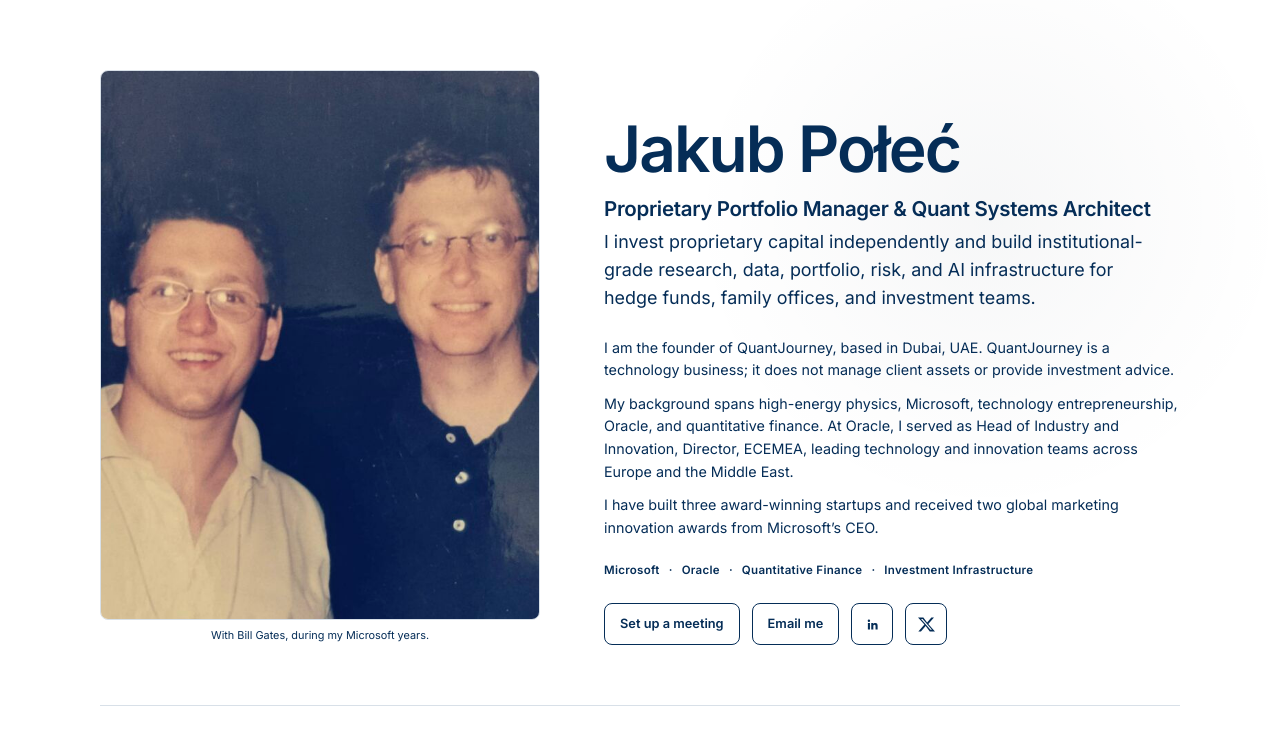
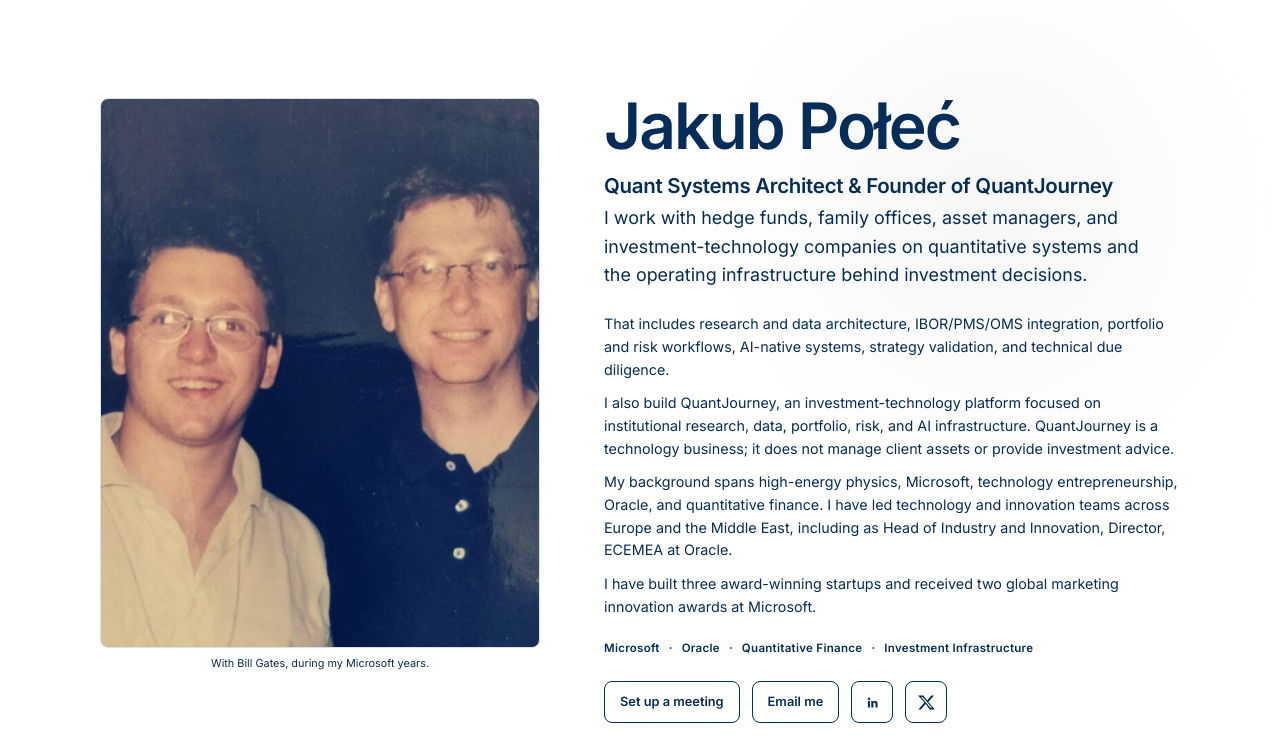
Before and after one commit to jpolec/jpolec.github.io, an Astro site: page / in a window 1280 px wide. Shown: the top 741 px of the page. Built offline with nearby package versions, Linux system fonts and the light colour scheme; Astro itself is replaced by a stand-in of ours.

Commit message:
refactor: clarify investment infrastructure focus

```diff
--- a/src/data/profile.ts
+++ b/src/data/profile.ts
@@ -10,13 +10,13 @@ export const profile = {
   canonicalUrl: 'https://jakubpolec.com/',
   personId: 'https://jakubpolec.com/#jakub-polec',
   imageUrl: 'https://jakubpolec.com/jpbg.jpeg',
-  role: 'Proprietary Portfolio Manager & Quant Systems Architect',
-  rolePhrase: 'proprietary portfolio manager and quant systems architect',
-  jobTitle: 'Proprietary Portfolio Manager, Quant Systems Architect and Founder',
+  role: 'Quant Systems Architect & Founder of QuantJourney',
+  rolePhrase: 'quant systems architect and founder of QuantJourney',
+  jobTitle: 'Quant Systems Architect and Founder of QuantJourney',
   description:
-    'Jakub Połeć is a proprietary portfolio manager, quant systems architect, founder of QuantJourney, and builder of OneBook.',
+    'Jakub Połeć is a quant systems architect and founder of QuantJourney, working with investment teams on quantitative systems and investment-decision infrastructure.',
   disambiguatingDescription:
-    'Founder of QuantJourney and builder of OneBook; proprietary portfolio manager and quant systems architect working on systematic research and buy-side investment infrastructure.',
+    'Founder of QuantJourney and builder of OneBook; quant systems architect working on research, data, portfolio, risk, and AI infrastructure for investment teams.',
   location: 'Dubai, UAE',
   organisation: {
     name: 'QuantJourney',
@@ -26,7 +26,7 @@ export const profile = {
   career: {
     oracleTitle: 'Head of Industry and Innovation, Director, ECEMEA',
     startups: 'three award-winning startups',
-    microsoftAwards: 'two global marketing innovation awards from Microsoft’s CEO',
+    microsoftAwards: 'two global marketing innovation awards at Microsoft',
   },
   urls: {
     video: 'https://jakubpolec.com/video/',
--- a/src/pages/index.astro
+++ b/src/pages/index.astro
@@ -100,21 +100,26 @@ const publicResearch = [
         <h1 id="hero-title" class="animate-in">{profile.name}</h1>
         <p class="role animate-in">{profile.role}</p>
         <p class="lead animate-in">
-          I invest proprietary capital independently and build institutional-grade research,
-          data, portfolio, risk, and AI infrastructure for hedge funds, family offices, and
-          investment teams.
+          I work with hedge funds, family offices, asset managers, and investment-technology
+          companies on quantitative systems and the operating infrastructure behind investment
+          decisions.
         </p>
 
         <div class="hero-about animate-in">
           <p>
-            I am the founder of {profile.organisation.name}, based in {profile.location}.
-            QuantJourney is a technology business; it does not manage client assets or provide
-            investment advice.
+            That includes research and data architecture, IBOR/PMS/OMS integration, portfolio
+            and risk workflows, AI-native systems, strategy validation, and technical due
+            diligence.
+          </p>
+          <p>
+            I also build {profile.organisation.name}, an investment-technology platform focused
+            on institutional research, data, portfolio, risk, and AI infrastructure. QuantJourney
+            is a technology business; it does not manage client assets or provide investment advice.
           </p>
           <p>
             My background spans high-energy physics, Microsoft, technology entrepreneurship,
-            Oracle, and quantitative finance. At Oracle, I served as {profile.career.oracleTitle},
-            leading technology and innovation teams across Europe and the Middle East.
+            Oracle, and quantitative finance. I have led technology and innovation teams across
+            Europe and the Middle East, including as {profile.career.oracleTitle} at Oracle.
           </p>
           <p>
             I have built {profile.career.startups} and received
@@ -358,6 +363,7 @@ const publicResearch = [
     width: min(1080px, calc(100% - 40px));
     margin: 0 auto;
     padding: 42px 0 100px;
+    font-family: inherit;
   }
 
   /* ── Hero ── */
@@ -620,8 +626,8 @@ const publicResearch = [
 
   .build-destination {
     color: var(--ink);
-    font-family: ui-monospace, SFMono-Regular, Menlo, Monaco, Consolas, monospace;
     font-size: 0.72rem;
+    font-weight: 500;
     line-height: 1.45;
     overflow-wrap: anywhere;
   }
--- a/src/styles/global.css
+++ b/src/styles/global.css
@@ -1,6 +1,6 @@
 /* Global Styles from JSON */
 body {
-  font-family: 'Poppins', sans-serif;
+  font-family: 'Inter', system-ui, -apple-system, BlinkMacSystemFont, 'Segoe UI', sans-serif;
   font-size: 16px; /* From global_settings.body_text */
   font-weight: 400;
   line-height: 1.6;
```
